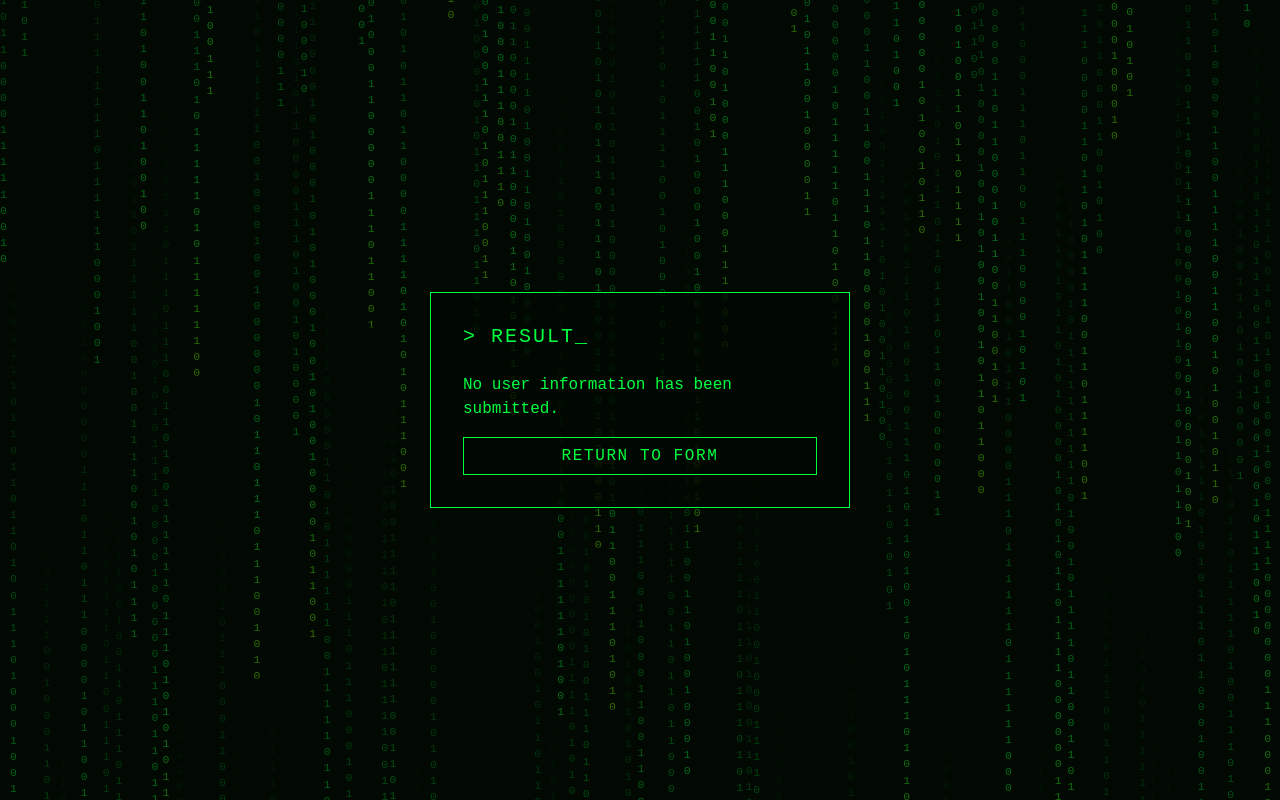
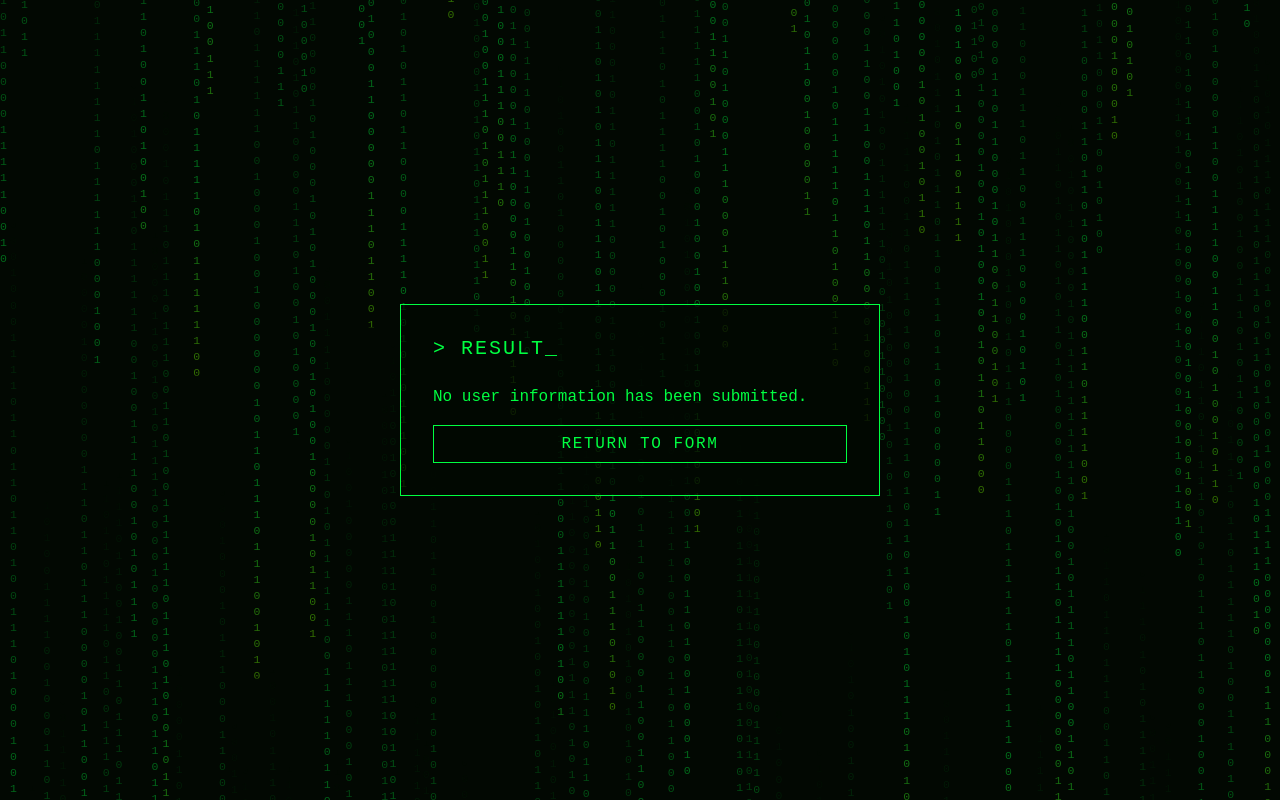
Before and after one commit to MrFlamesJr/SEG3502_reactive-form, an Angular app: page /result in a window 1280 px wide. Built offline with nearby package versions, Linux system fonts and the light colour scheme.

Commit message:
fixed long entries styles

```diff
--- a/src/app/user-result/user-result.css
+++ b/src/app/user-result/user-result.css
@@ -17,7 +17,7 @@
 
 .panel {
   width: 100%;
-  max-width: 420px;
+  max-width: 480px;
   padding: 2rem;
   background: #020802c0;
   border: 1px solid var(--green);
@@ -46,9 +46,14 @@
 }
 
 .table th {
+  white-space: nowrap;
   color: var(--green-dim);
   font-style: italic;
   letter-spacing: 0.05em;
+}
+
+.table td {
+  overflow-wrap: anywhere;
 }
 
 .back-link {
```
